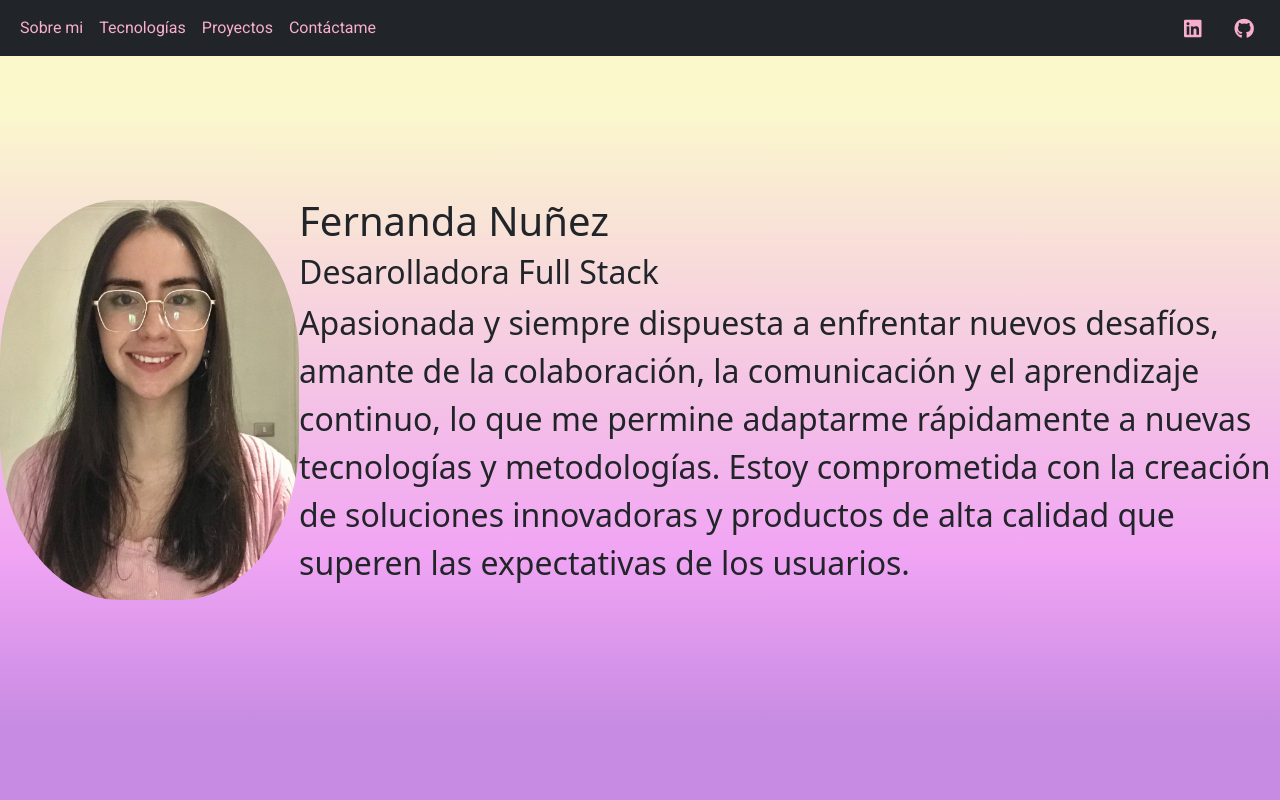
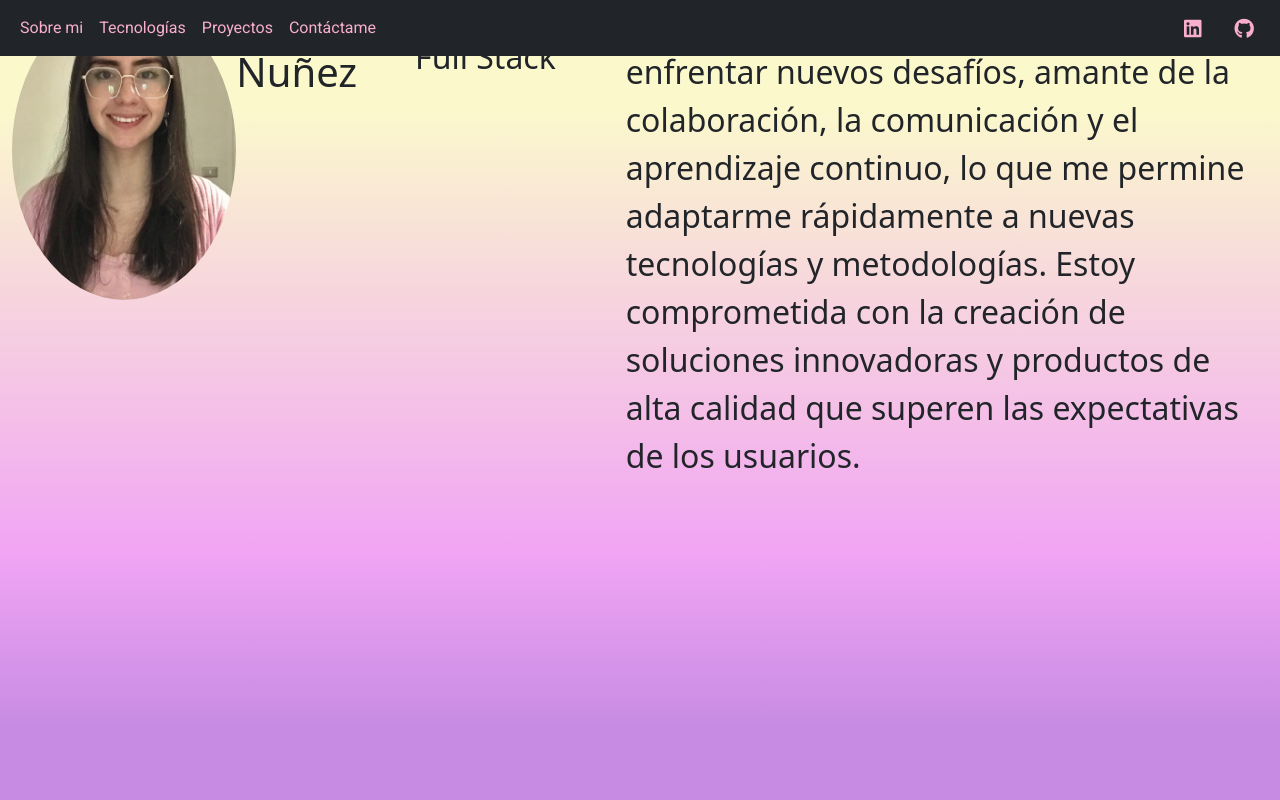
Before and after one commit to Fernanda553/portafolio, a React (Vite) app: page / in a window 1280 px wide. Shown: the top 800 px of the page. Built offline with nearby package versions, Linux system fonts and the light colour scheme; a web font is replaced by a local one.

Commit message:
add view Presentation

```diff
--- a/src/App.css
+++ b/src/App.css
@@ -45,14 +45,17 @@
 
 .presentation {
   display: flex;
+  height: 100%;
+  margin: 0;
+  padding: 0%;
   background: rgb(199,139,227);
 background: linear-gradient(0deg, rgba(199,139,227,1) 9%, rgba(241,165,244,1) 31%, rgba(251,249,204,1) 87%);
  }
 
  img{
-  width: 400px;
-  height: 400px;
-  border-radius: 40%;
+  width: 300px;
+  height: 300px;
+  border-radius: 100%;
  }
 
 .technologies{
--- a/src/App.jsx
+++ b/src/App.jsx
@@ -3,23 +3,14 @@ import 'bootstrap/dist/css/bootstrap.min.css'
 import { Navigation } from './components/Navigation'
 import { Container } from 'react-bootstrap'
 import { Footer } from './components/Footer'
+import { Presentation } from './views/Presentation'
 
 const App = () => {
   return (
     <Container fluid className='p-0'>
       <Navigation />
-      <section id='presentacion' className='presentation'>
-        <img alt='Fernanda fotografía' src='./src/assets/img/fernandanunez.jpeg' />
-        <div>
-          <h1>Fernanda Nuñez</h1>
-          <h2>Desarolladora Full Stack</h2>
-          <p>
-            Apasionada y siempre dispuesta a enfrentar nuevos desafíos, amante de la colaboración,
-            la comunicación y el aprendizaje continuo, lo que me permine adaptarme rápidamente a nuevas tecnologías
-            y metodologías. Estoy comprometida con la creación de soluciones innovadoras y productos
-            de alta calidad que superen las expectativas de los usuarios.
-          </p>
-        </div>
+      <section id='presentacion'>
+        <Presentation />
       </section>
       <section id='technologies' className='technologies'>
         <p>Aquí debe ir el stack tecnologico</p>
--- /dev/null
+++ b/src/views/Presentation.jsx
@@ -0,0 +1,17 @@
+import { Container } from 'react-bootstrap'
+
+export const Presentation = () => {
+  return (
+    <Container fluid className='presentation'>
+      <img alt='Fernanda fotografía' src='./src/assets/img/fernandanunez.jpeg' />
+      <h1>Fernanda Nuñez</h1>
+      <h2>Desarolladora Full Stack</h2>
+      <p>
+        Apasionada y siempre dispuesta a enfrentar nuevos desafíos, amante de la colaboración,
+        la comunicación y el aprendizaje continuo, lo que me permine adaptarme rápidamente a nuevas tecnologías
+        y metodologías. Estoy comprometida con la creación de soluciones innovadoras y productos
+        de alta calidad que superen las expectativas de los usuarios.
+      </p>
+    </Container>
+  )
+}
```
